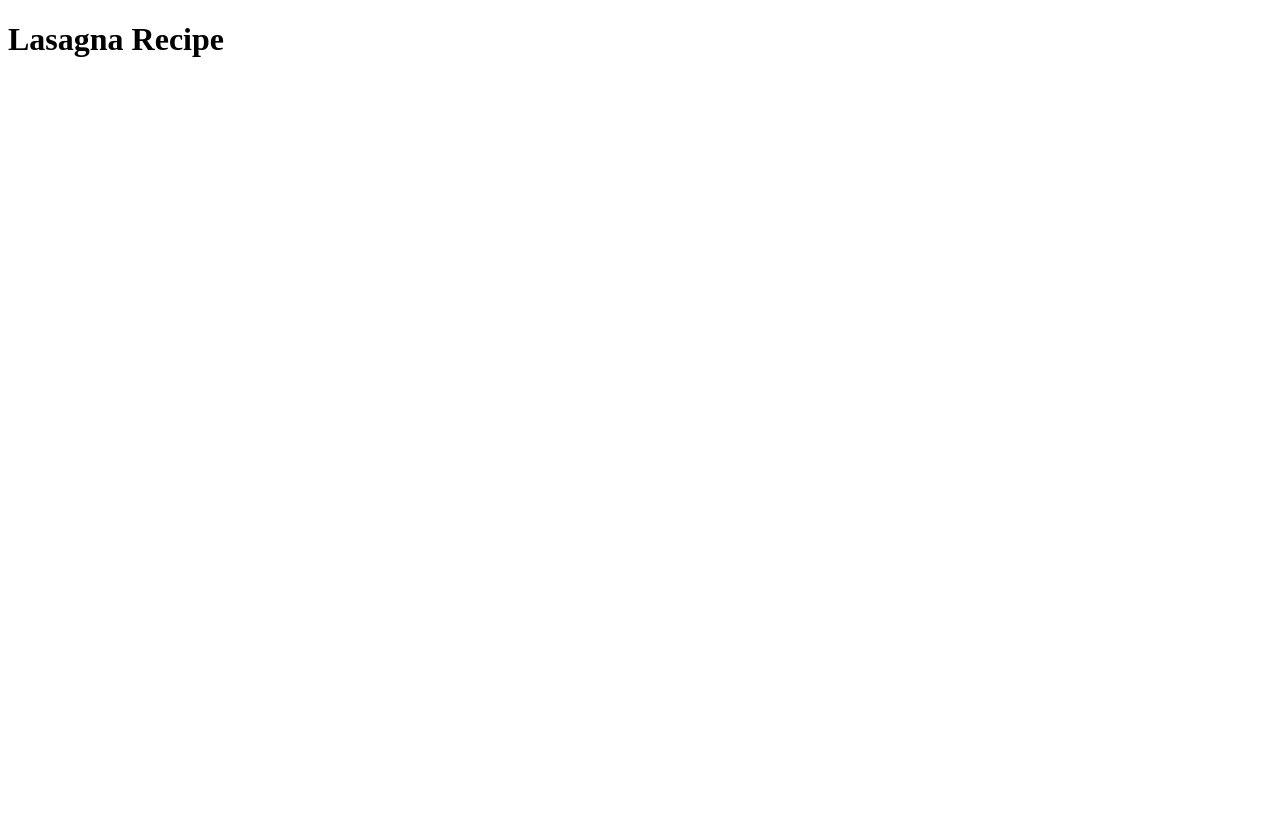
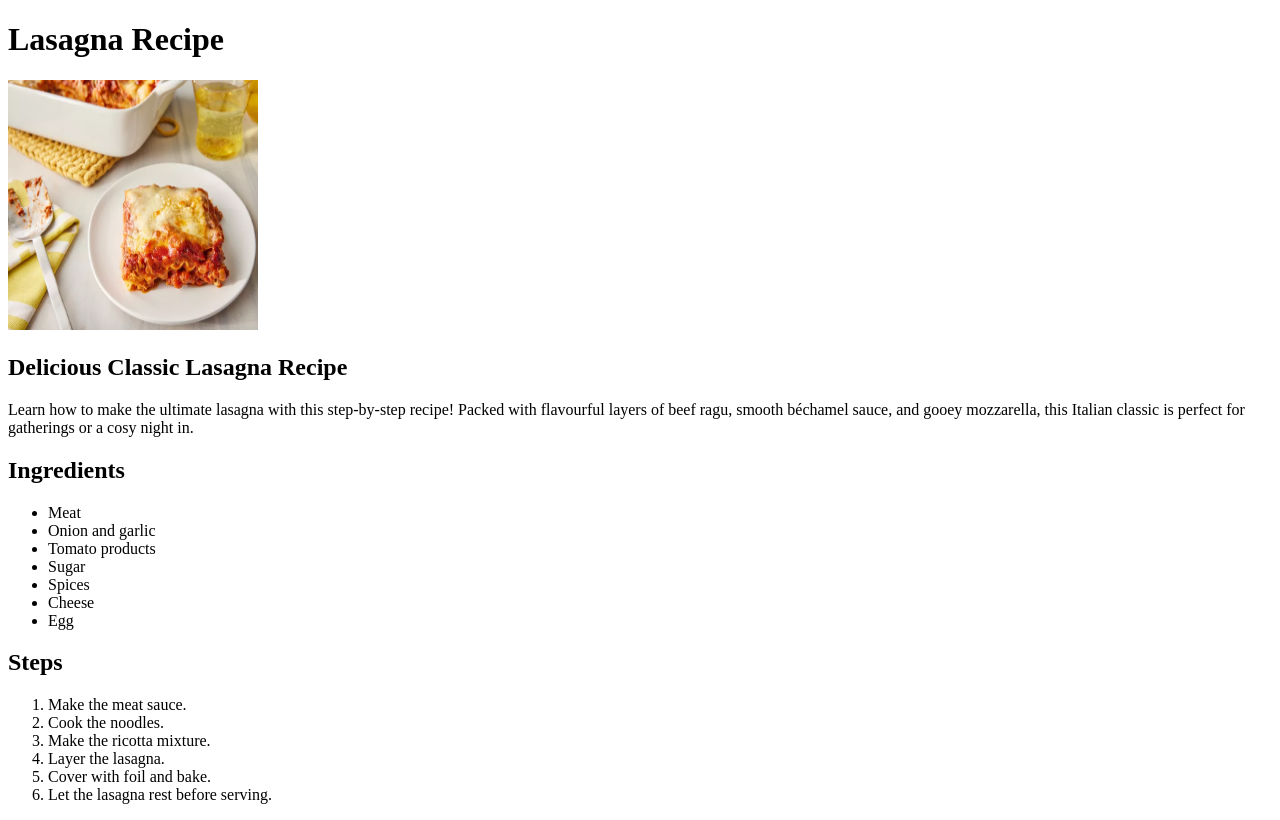
Before and after one commit to OguzhanKadakal/odin-recipes, a plain HTML site: page recipes/lasagna.html in a window 1280 px wide. Drawn offline with Linux system fonts and the light colour scheme.

Commit message:
Added an image file with an image and added the recipe and image to lasagna.html

```diff
--- a/recipes/lasagna.html
+++ b/recipes/lasagna.html
@@ -1,11 +1,43 @@
 <!DOCTYPE html>
 <html lang="en">
-<head>
-    <meta charset="UTF-8">
-    <meta name="viewport" content="width=device-width, initial-scale=1.0">
+  <head>
+    <meta charset="UTF-8" />
+    <meta name="viewport" content="width=device-width, initial-scale=1.0" />
     <title>Lasagna Recipe</title>
-</head>
-<body>
+  </head>
+  <body>
     <h1>Lasagna Recipe</h1>
-</body>
+    <img
+      src="../images/lasagna-image.webp"
+      alt="Delicious looking lasagna"
+      height="250"
+      width="250"
+    />
+    <h2>Delicious Classic Lasagna Recipe</h2>
+    <p>
+      Learn how to make the ultimate lasagna with this step-by-step recipe!
+      Packed with flavourful layers of beef ragu, smooth béchamel sauce, and
+      gooey mozzarella, this Italian classic is perfect for gatherings or a cosy
+      night in.
+    </p>
+    <h2>Ingredients</h2>
+    <ul>
+      <li>Meat</li>
+      <li>Onion and garlic</li>
+      <li>Tomato products</li>
+      <li>Sugar</li>
+      <li>Spices</li>
+      <li>Cheese</li>
+      <li>Egg</li>
+    </ul>
+    <h2>Steps</h2>
+    <ol>
+        <li>Make the meat sauce.</li>
+        <li>Cook the noodles.</li>
+        <li>Make the ricotta mixture.</li>
+        <li>Layer the lasagna.</li>
+        <li>Cover with foil and bake.</li>
+        <li>Let the lasagna rest before serving.</li>
+    </ol>
+  </body>
 </html>
```
Also changed, not shown: index.html (+1 -0 lines), images/lasagna-image.webp (added).
